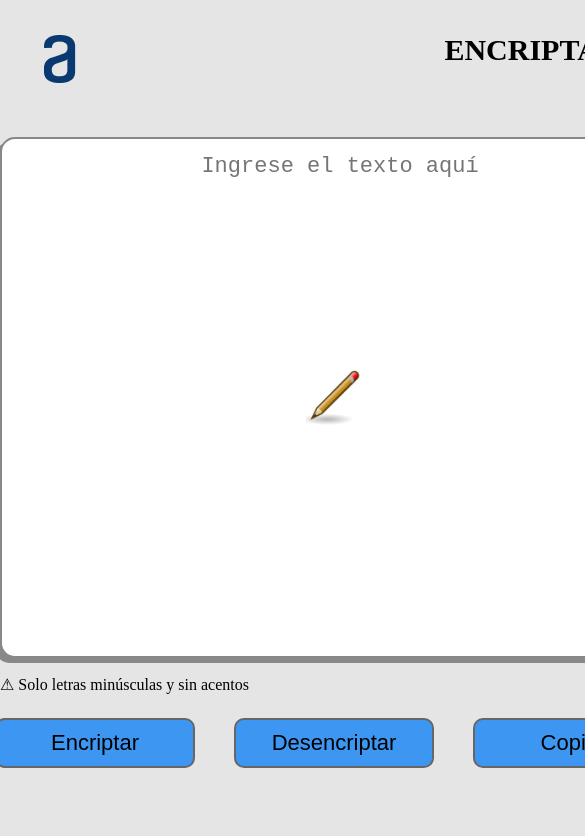
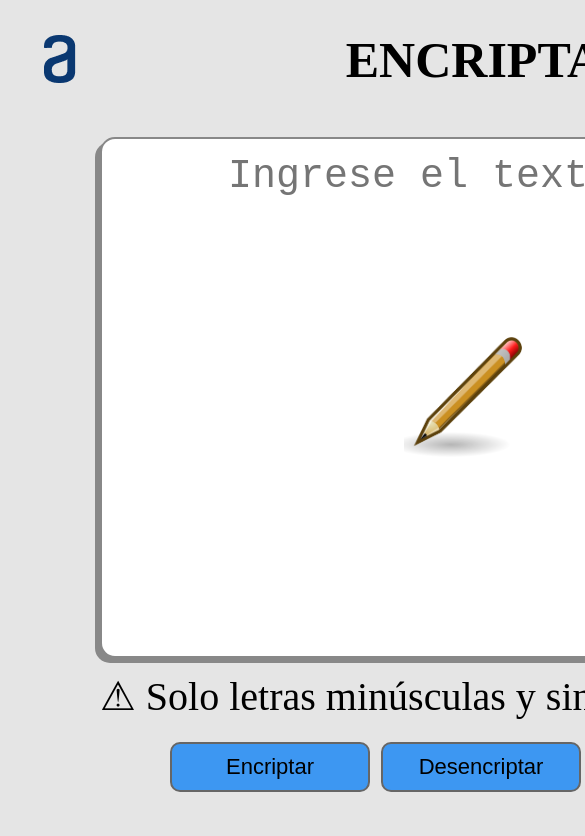
Before and after one commit to Nahuel-Ledesma/Encriptador.github.io, a plain HTML site: page index.html in a window 390 px wide. Shown: the top 836 px of the page, 585 px wide, since content can reach past the window. Drawn offline with Linux system fonts and the light colour scheme.

Commit message:
Modificación de CSS para responsive

```diff
--- a/css/styles.css
+++ b/css/styles.css
@@ -47,7 +47,7 @@ nav a:hover{
 }
 
 main{
-	width: 110%;
+	width: 100%;
 }
 
 .cuadros{
@@ -108,7 +108,7 @@ main p{
 	height: 50px;
 	text-align: center;
 	font-size: 22px;
-	margin: 25px 40px 0 -5px;
+	margin: 25px 12px 0 -5px;
 }
 
 .btn:hover{
@@ -116,3 +116,53 @@ main p{
 	transform: scale(1.1);
 	transition: 0.3s;
 }
+
+
+
+
+
+
+/* Estilos para responsive */
+
+@media screen and (max-width: 480px){
+	nav li{
+		margin: auto;
+	}
+
+	nav a{
+		font-size: 50px;
+	}
+
+	.main-contenedor{
+		margin: 0 auto;
+	}
+
+	.cuadros{
+		display: block;
+	}
+
+	.texto{
+		font-size: 40px;
+	}
+
+	.ingreso{
+		width: 80%;
+		margin-left: 100px;
+		background-size: 20%;
+	}
+
+	.resultado{
+		width: 80%;
+		margin: 180px 0 10px 100px;
+		background-size: 50%;
+	}
+
+	.main-contenedor p{
+		margin-left: 100px;
+		font-size: 40px;
+	}
+
+	.botones{
+		margin-left: 175px;
+	}
+}
--- a/index.html
+++ b/index.html
@@ -19,8 +19,8 @@
 		</div>
 	</header>
 
-	<div class="main-contenedor">
-		<main>
+	<main>
+		<div class="main-contenedor">
 			<div class="cuadros">
 				<textarea class="texto ingreso" onfocus="textFocus()" onclick="textClick()" onblur="textBlur()" placeholder="Ingrese el texto aquí"></textarea>
 				<textarea class="texto resultado" onblur="resultadoBlur()" placeholder="Texto encriptado o desencriptado aquí"></textarea>
@@ -33,8 +33,8 @@
 				<button class="btn decoder" onclick="btnDecoder()"> Desencriptar </button>
 				<button class="btn" onclick="btnCopy()"> Copiar </button>
 			</div>
-		</main>
-	</div>
+		</div>
+	</main>
 
 
 	<script src="js/code.js"></script>
```
